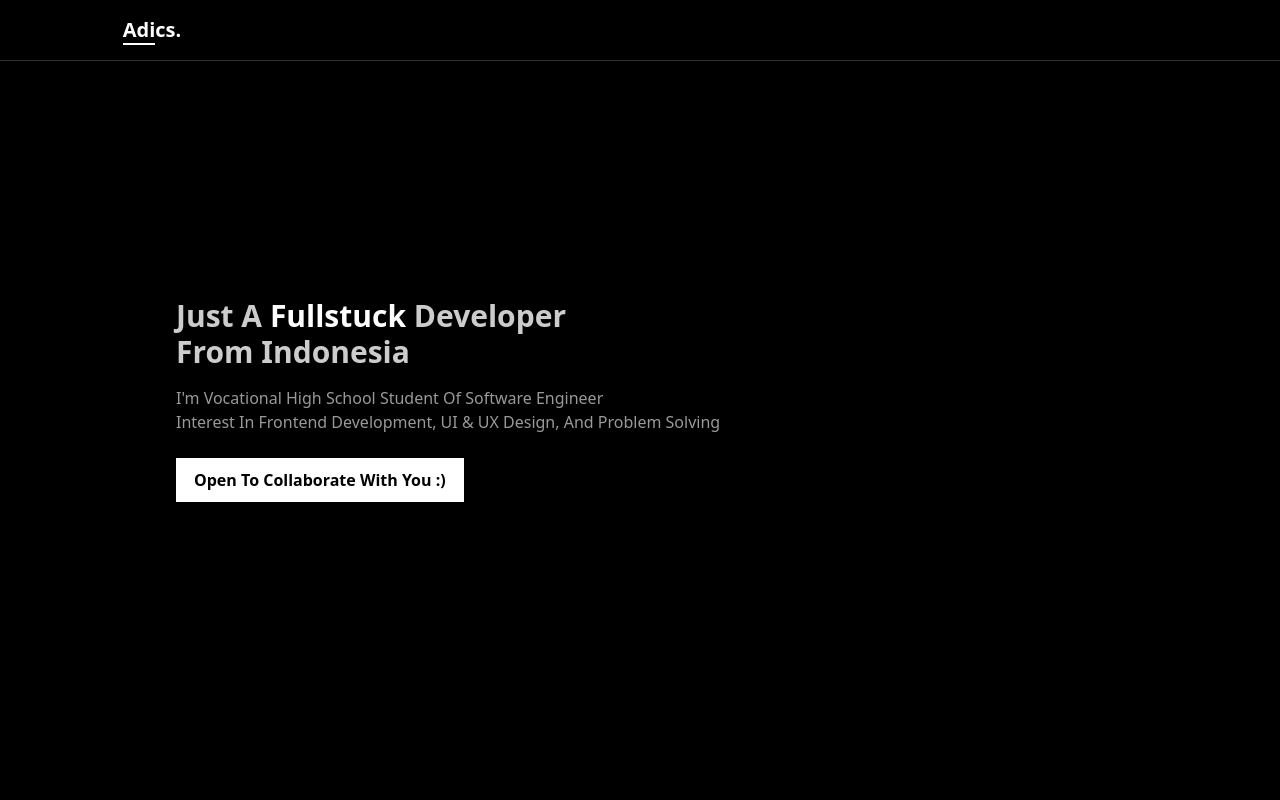
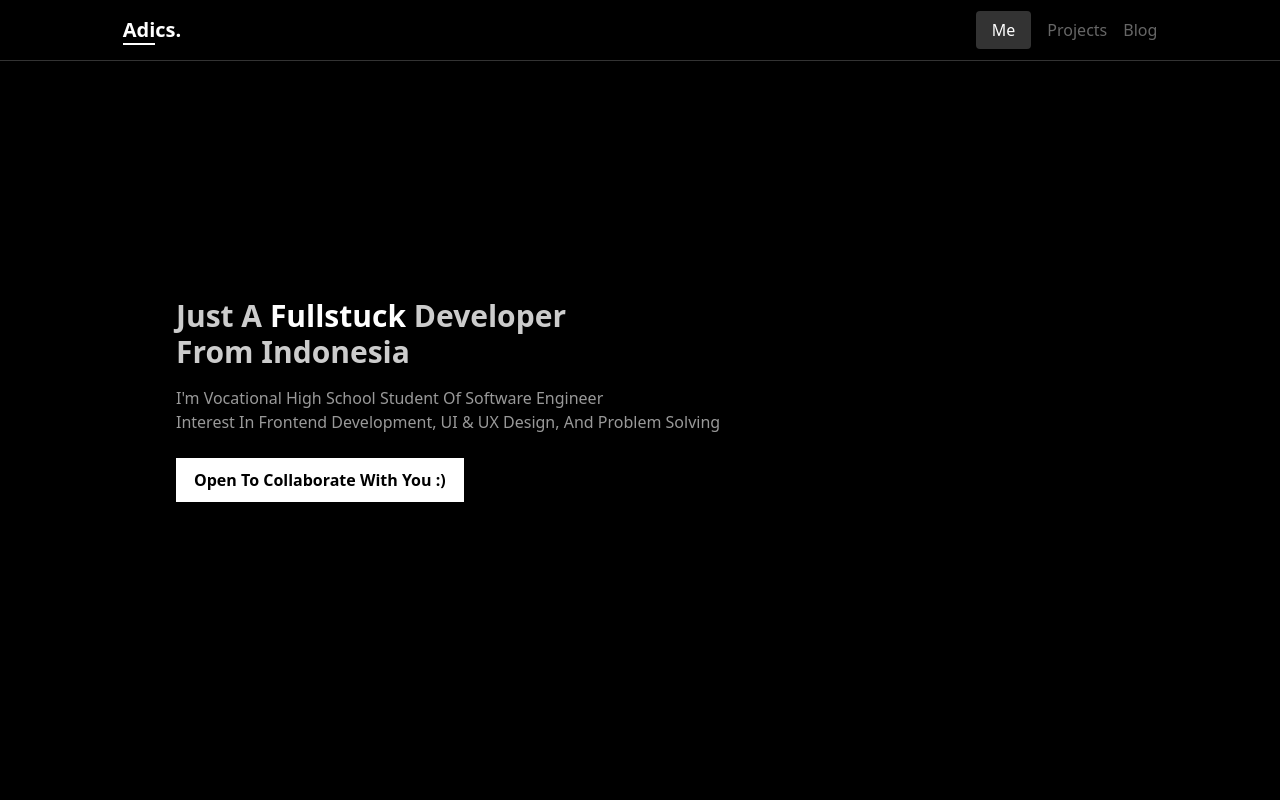
Before and after one commit to AdiCahyaSaputra/personal-website, a Next.js app: page / in a window 1280 px wide. Shown: the top 800 px of the page. Built offline with nearby package versions, Linux system fonts and the light colour scheme.

Commit message:
style: navbar style bug

```diff
--- a/components/reusable/global/Navbar.tsx
+++ b/components/reusable/global/Navbar.tsx
@@ -31,7 +31,7 @@ const Navbar: React.FC<Props> = ({ startAnimate }) => {
             <span className={`border-b-2 ${startAnimate ? 'border-white' : 'border-white/40'} transition-all`}>Adi</span>cs.
           </h1>
 
-          <ul className={`transition-all md:flex md:items-center md:space-x-4 md:static fixed ${isActive ? 'top-0 translate-y-[65px]' : 'bottom-0 -translate-y-[65px]'} inset-x-0 p-8 md:p-0 md:bg-transparent bg-black md:border-none border-b border-white/20 space-y-4 md:space-y-0`}>
+          <ul className={`transition-all md:flex md:items-center md:space-x-4 md:static fixed md:translate-y-0 ${isActive ? 'top-0 translate-y-[65px]' : 'bottom-0 -translate-y-[65px]'} inset-x-0 p-8 md:p-0 md:bg-transparent bg-black md:border-none border-b border-white/20 space-y-4 md:space-y-0`}>
             <li><a className={navLink({ intent: "active" })}>Me</a></li>
             <li><a className={navLink()}>Projects</a></li>
             <li><a className={navLink()}>Blog</a></li>
```
